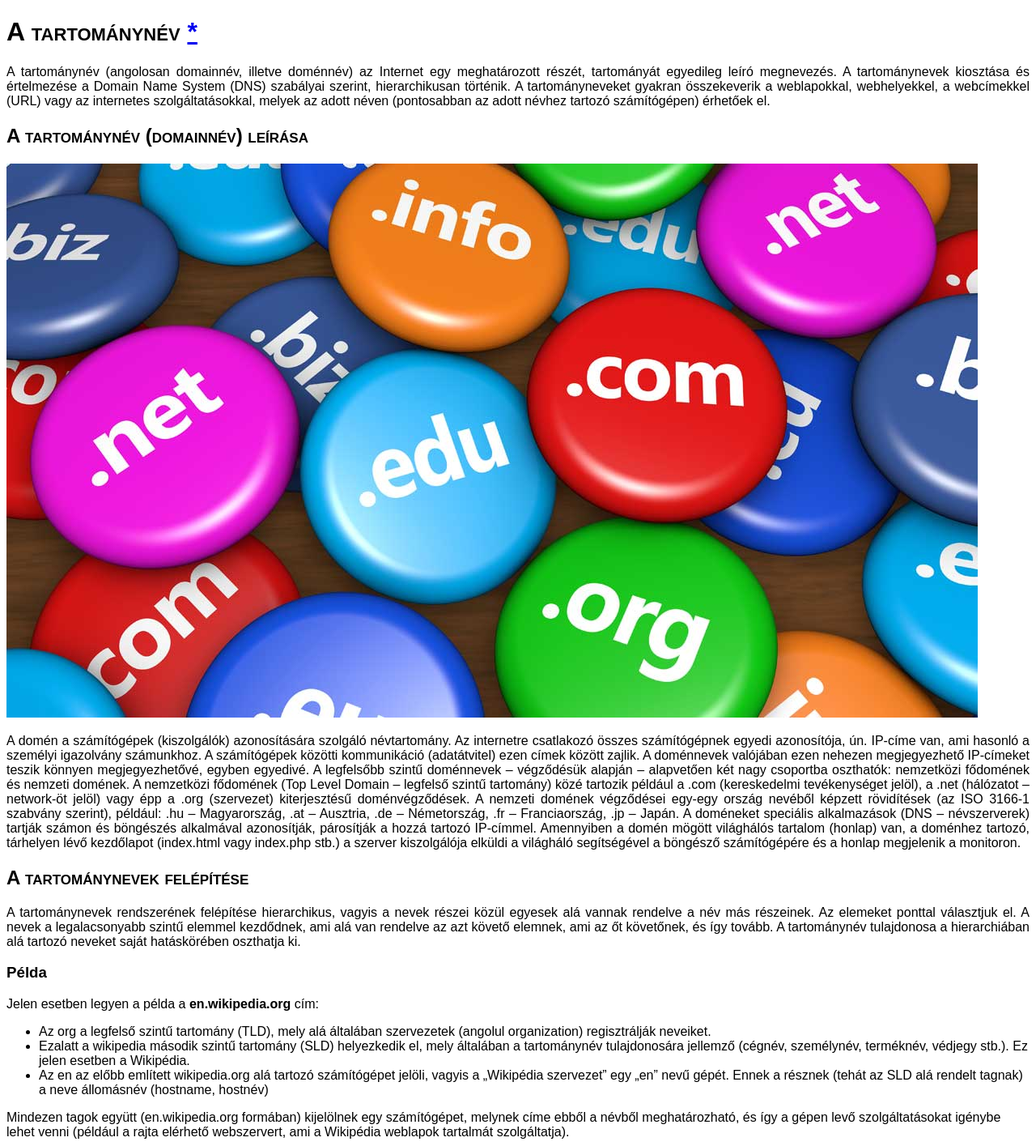
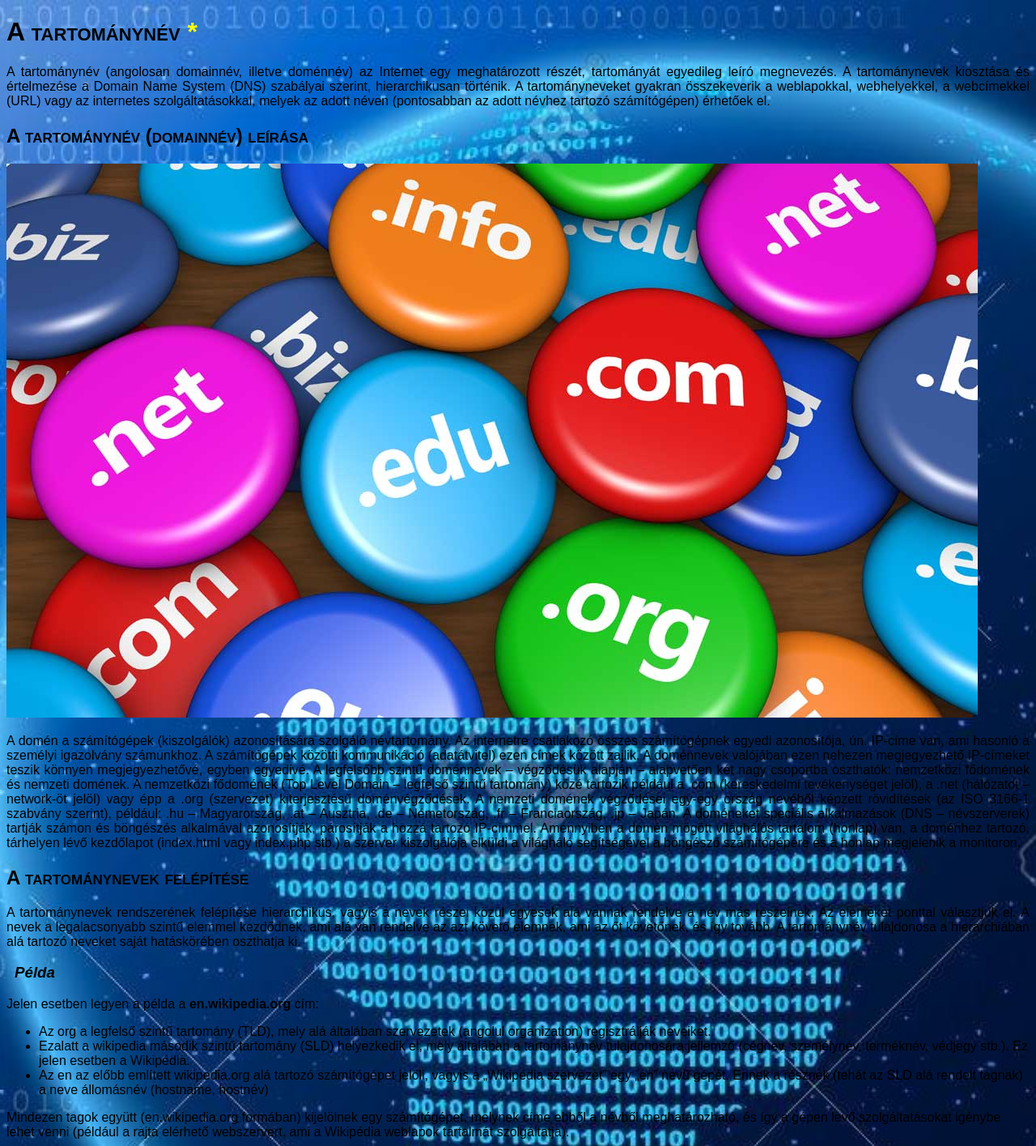
Before and after one commit to Zete00/tartomanynev, a plain HTML site: page index.html in a window 1280 px wide. Shown: the whole page at 81% size. Drawn offline with Linux system fonts and the light colour scheme.

Commit message:
vegleges css

```diff
--- a/styles.css
+++ b/styles.css
@@ -5,6 +5,7 @@ body {
   background-position-y: center;
   background-attachment: fixed;
   background-size: cover;
+  background-image: url(back.jpg);
 }
 
 #tartalom {
@@ -54,3 +55,17 @@ p {
 .kiemelt {
   font-weight: bold;
 }
+
+h3 {
+  font-style: italic;
+  text-indent: 10px;
+}
+
+a, a:active {
+  text-decoration: none;
+  color: yellow;
+}
+
+a:hover {
+  color: red;
+}
```
